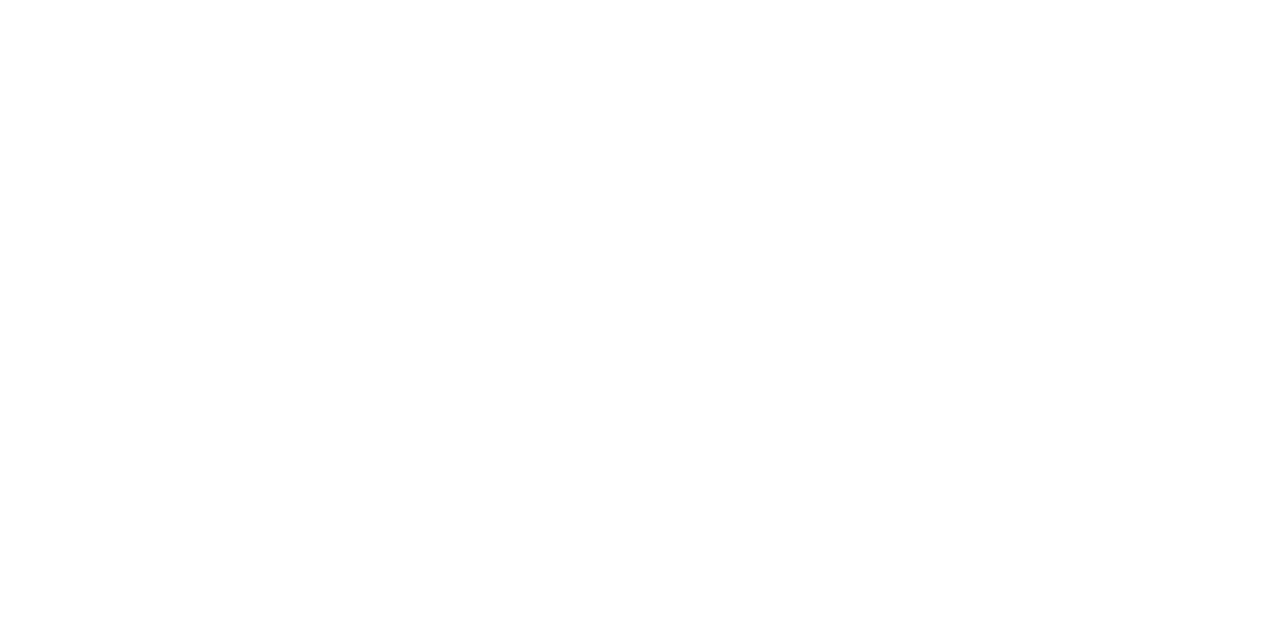
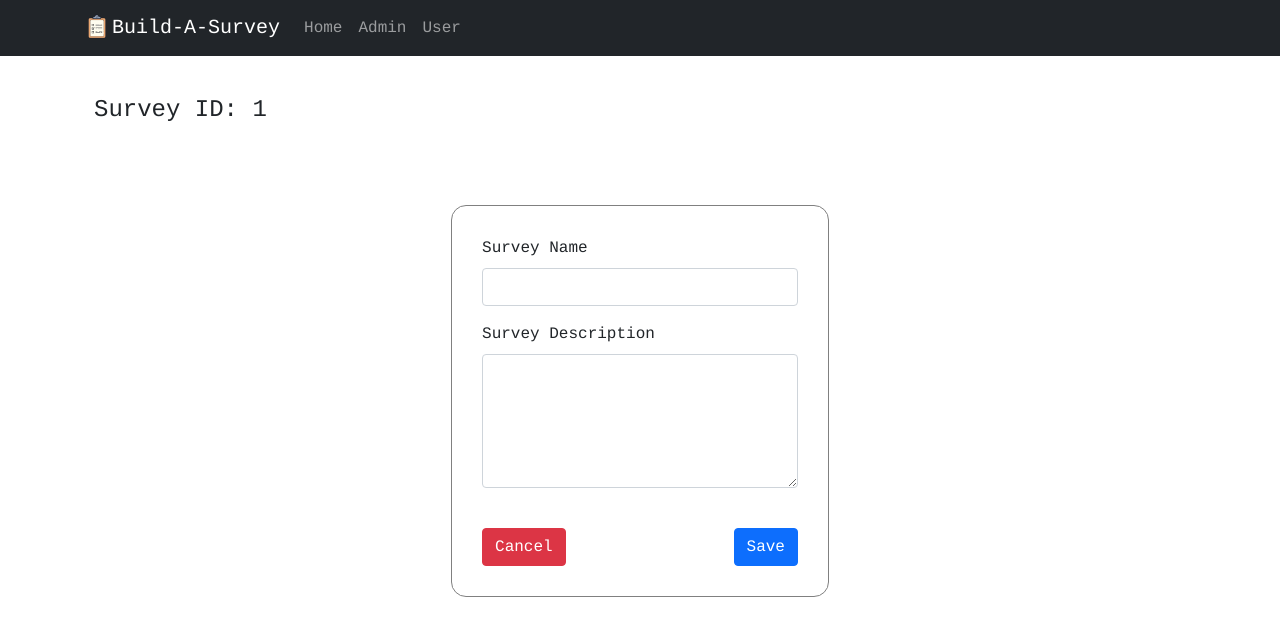
Before and after one commit to jairao31/survey-react-app, a React (Create React App) app in the folder client/: page /admin/editsurvey/1 in a window 1280 px wide. Before the commit this address had no page. Shown: the top 636 px of the page. Built offline with nearby package versions, Linux system fonts and the light colour scheme; no server answers.

Commit message:
added edit survey details func

```diff
--- a/client/src/App.css
+++ b/client/src/App.css
@@ -35,6 +35,19 @@
   margin-right: 100px;
   padding-left: 0px;
 
+}
+
+.edit-form{
+  width: 10cm;
+  margin: auto;
+  border:  1px solid grey;
+  border-radius: 15px;
+  padding: 30px;
+}
+
+.edit-btn{
+  justify-content: space-between;
+  display: flex;
 }
 
 .survey-main{
--- a/client/src/App.js
+++ b/client/src/App.js
@@ -8,6 +8,7 @@
 import SurveyBuilder from "./components/Survey/SurveyBuilder";
 import ViewSubmission from "./components/Admin/ViewSubmission";
 import UserSurveySubmission from "./components/User/UserSurveySubmission";
+import EditSurvey from "./components/Admin/EditSurvey";
 import "./App.css";
 
 import User from "./components/User/User";
@@ -35,6 +36,8 @@
                 element={<UserSurveySubmission />}
               />
 
+              <Route path="admin/editsurvey/:sId" element={<EditSurvey />} />
+
               <Route path="/user" element={<User />} />
             </Routes>
           </div>
--- a/client/src/components/Admin/Admin.js
+++ b/client/src/components/Admin/Admin.js
@@ -29,8 +29,12 @@
     );
   };
 
-  const handleOnClick = (id) => {
+  const handleOnClickView = (id) => {
     navTo(`/admin/viewsurvey/${id}`);
+  };
+
+  const handleOnClickEdit = (id) => {
+    navTo(`/admin/editsurvey/${id}`);
   };
 
   return (
@@ -57,7 +61,7 @@
 
       {surveyList.length > 0 ? (
         <div className="survey-list">
-          <Stack gap={5}>
+          <Stack gap={3}>
             {surveyList.map((val, key) => {
               return (
                 <Card>
@@ -67,11 +71,16 @@
                     <Card.Text>{val.description}</Card.Text>
                     <Button
                       variant="success"
-                      onClick={() => handleOnClick(val.id)}
+                      onClick={() => handleOnClickView(val.id)}
                     >
                       View Submissions
                     </Button>{" "}
-                    <Button variant="primary">Edit</Button>{" "}
+                    <Button
+                      variant="primary"
+                      onClick={() => handleOnClickEdit(val.id)}
+                    >
+                      Edit
+                    </Button>{" "}
                     <Button
                       onClick={() => deleteSurvey(val.id)}
                       variant="danger"
@@ -85,7 +94,7 @@
           </Stack>
         </div>
       ) : (
-        <p>The List is empty!</p>
+        <p>The List is empty! 👻</p>
       )}
     </Container>
   );
--- /dev/null
+++ b/client/src/components/Admin/EditSurvey.js
@@ -0,0 +1,93 @@
+import React, { useEffect, useState } from "react";
+import { useNavigate, useParams } from "react-router-dom";
+import { Container, Card, Stack, Form, Button } from "react-bootstrap";
+import Navigate from "../Navigate";
+import axios from "axios";
+
+const EditSurvey = () => {
+  const navigate = useNavigate();
+  const data = useParams();
+  const sID = data.sId;
+  const [surveyName, setSurveyName] = useState("");
+  const [surveyDesc, setSurveyDesc] = useState("");
+
+  useEffect(() => {
+    if (!sID) return;
+
+    const getSurveyDetails = async (id) => {
+      const sData = await axios.get(
+        `http://localhost:3001/admin/getSurveyDetailsByID/${sID}`
+      );
+      setSurveyName(sData.data[0].name);
+      setSurveyDesc(sData.data[0].description);
+    };
+    getSurveyDetails(sID);
+  }, [sID]);
+
+  //   console.log(surveyName, surveyDesc);
+
+  const onHandleSave = async (e) => {
+    e.preventDefault();
+
+    await axios.patch(`http://localhost:3001/admin/editSurvey/${sID}`, {
+      name: surveyName,
+      desc: surveyDesc,
+    });
+    alert(`Survey ${sID} updated Successfully!`);
+    navigate("/admin");
+  };
+
+  return (
+    <Container>
+      <Navigate />
+      <Stack direction="horizontal" gap={3}>
+        <div>
+          <h4>Survey ID: {sID}</h4>
+        </div>
+      </Stack>
+      <br />
+      <br />
+      <br />
+      <Form className="edit-form" onSubmit={onHandleSave}>
+        <Form.Group className="mb-3" controlId="formBasicEmail">
+          <Form.Label>Survey Name</Form.Label>
+          <Form.Control
+            type="text"
+            value={surveyName}
+            onChange={(e) => {
+              setSurveyName(e.target.value);
+            }}
+          />
+        </Form.Group>
+
+        <Form.Group className="mb-3" controlId="formBasicPassword">
+          <Form.Label>Survey Description</Form.Label>
+          <Form.Control
+            as="textarea"
+            value={surveyDesc}
+            rows={5}
+            onChange={(e) => {
+              setSurveyDesc(e.target.value);
+            }}
+          />
+        </Form.Group>
+        <br />
+        <div className="edit-btn">
+          <Button
+            variant="danger"
+            onClick={() => {
+              navigate("/admin");
+            }}
+          >
+            Cancel
+          </Button>
+          <Button variant="primary" type="submit">
+            Save
+          </Button>
+        </div>
+      </Form>
+    </Container>
+  );
+};
+
+export default EditSurvey;
--- a/client/src/components/Admin/ViewSubmission.js
+++ b/client/src/components/Admin/ViewSubmission.js
@@ -53,7 +53,7 @@
           })}
         </Stack>
       ) : (
-        <p>No submissions yet!</p>
+        <p>No submissions yet! 👻</p>
       )}
     </Container>
   );
--- a/client/src/components/User/UserSurveySubmission.js
+++ b/client/src/components/User/UserSurveySubmission.js
@@ -139,7 +139,7 @@
         <div className="w-25 fixed">
           {surveyName && surveyDesc ? (
             <Stack>
-              <br />
+              {/* <br /> */}
               <h6>
                 <b>{userName}'s</b> response for:
               </h6>
```
Also changed, not shown: 1 other file (tests, documents, lock files or other folders).
